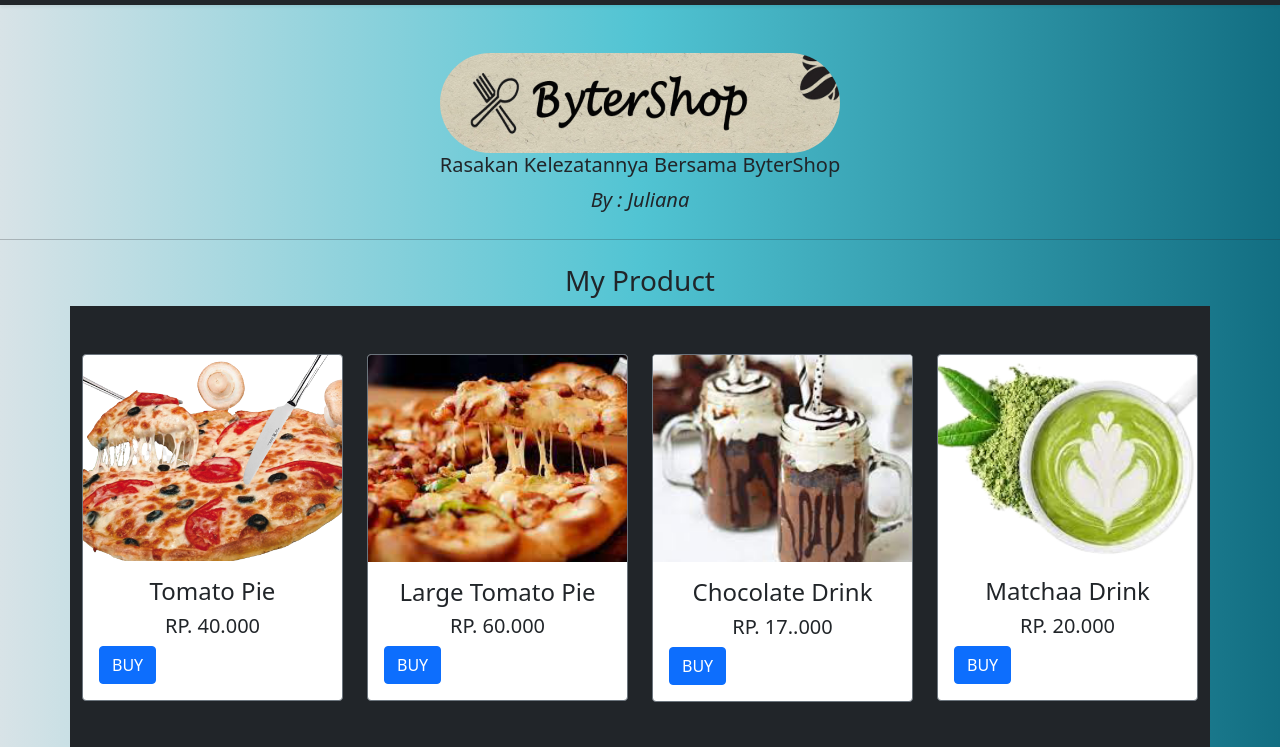
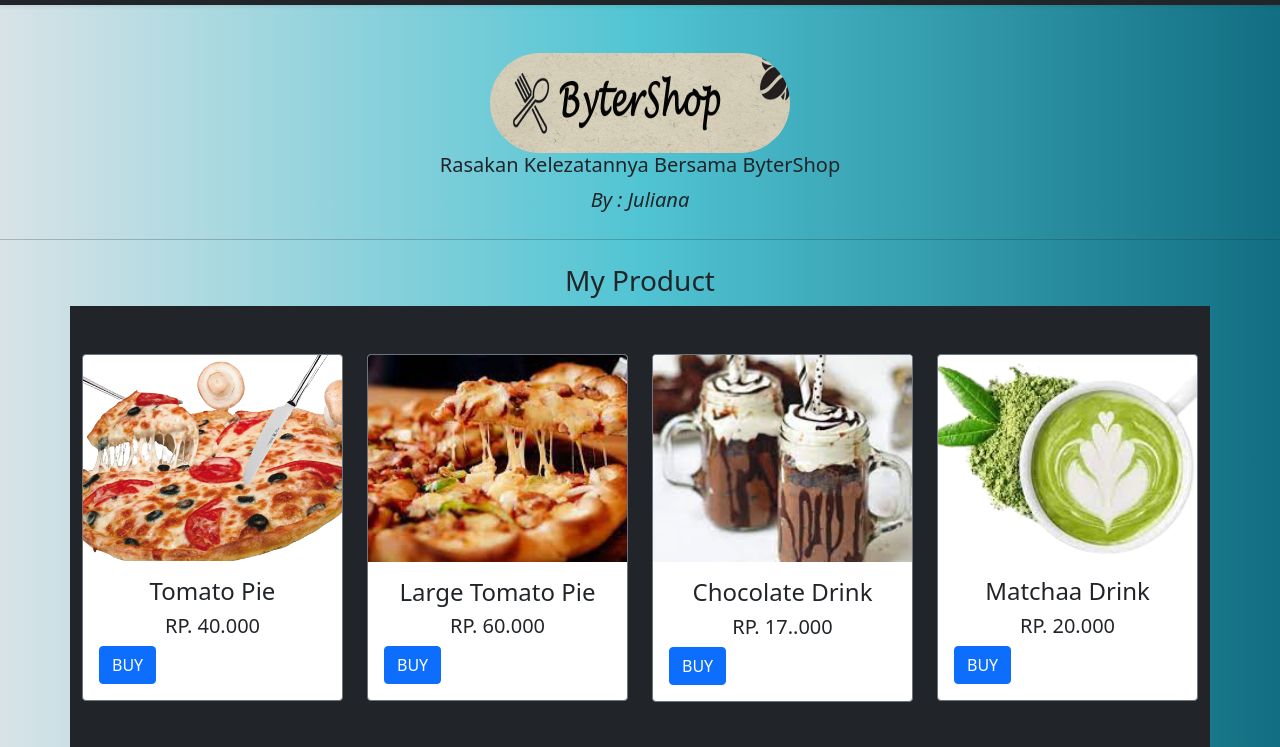
Before and after one commit to Juliananur/SintakGitHub, a website: page index.html in a window 1280 px wide. Shown: the part 51-798 px from the top of the page. Drawn offline with nearby package versions, Linux system fonts and the light colour scheme.

Commit message:
terdapat beberapa perubahan

```diff
--- a/index.html
+++ b/index.html
@@ -47,7 +47,7 @@
       <img
         src="header.png"
         alt="Juli"
-        width="400"
+        width="300"
         height="100"
         class="rounded-pill"
       />
```
